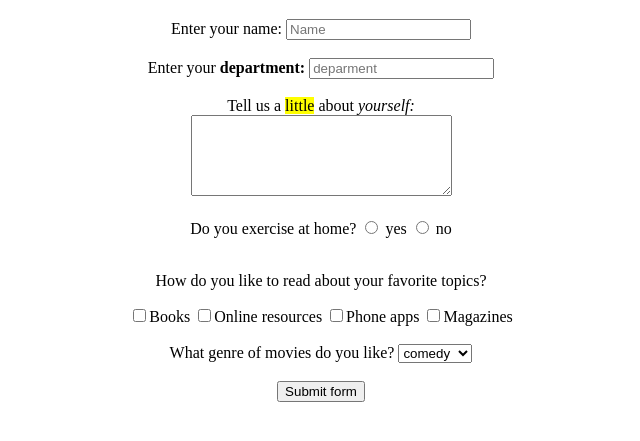
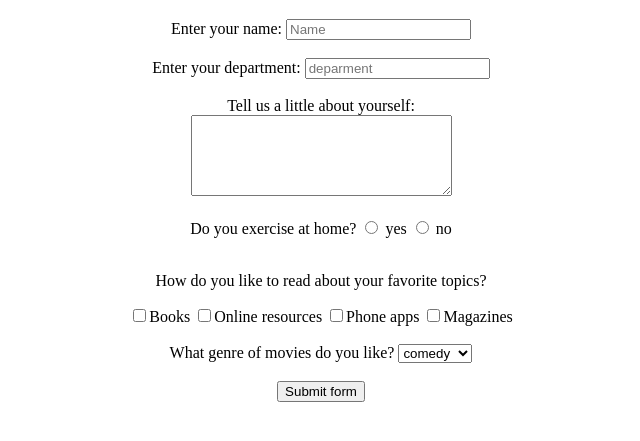
Before and after one commit to Saranshgaurav/surveyform, a plain HTML site: page index.html in a window 1280 px wide. Shown: the part 61-502 px from the top of the page, without its empty margins (319-959 px from the left). Drawn offline with Linux system fonts and the light colour scheme.

Commit message:
Update index.html

```diff
--- a/index.html
+++ b/index.html
@@ -18,11 +18,11 @@
         </div>
         </br>
         <div>
-            <label for="dep">Enter your <strong>department:</strong></label>
+            <label for="dep">Enter your department:</label>
             <input type="text" id="dep" placeholder="deparment">
         </div>
         <br>
-        <label for="about">Tell us a <mark>little</mark> about <em>yourself:</em></label>
+        <label for="about">Tell us a little about yourself:</label>
         <div>
 
             <textarea name="about" id="about" cols="30" rows="5"></textarea>
```
